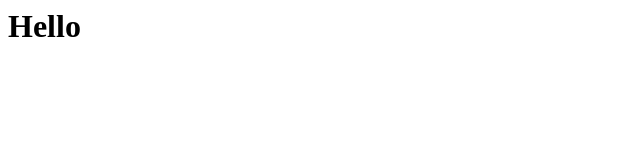
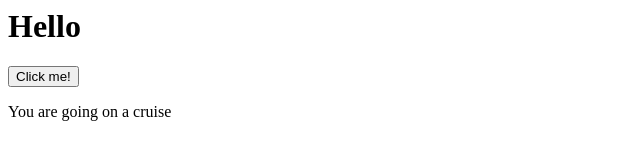
Before and after one commit to Eman10299/website-1, a plain HTML site: page index.html in a window 1280 px wide. Shown: the whole page, without its empty margins (0-640 px from the left). Drawn offline with Linux system fonts and the light colour scheme.

Commit message:
Update index.html

```diff
--- a/index.html
+++ b/index.html
@@ -1 +1,15 @@
+<DOCTYPE! html>
+<head>
 <h1>Hello</h1>
+
+<script src="js/script.js"></script>
+
+</head>
+
+<body>
+  <button onclick="revealMessage()">Click me!</button>
+  <p id="hiddenMessage" style="displaynone">You are going on a cruise</p>
+  </body>
+
+  </body>
+</html>
```
